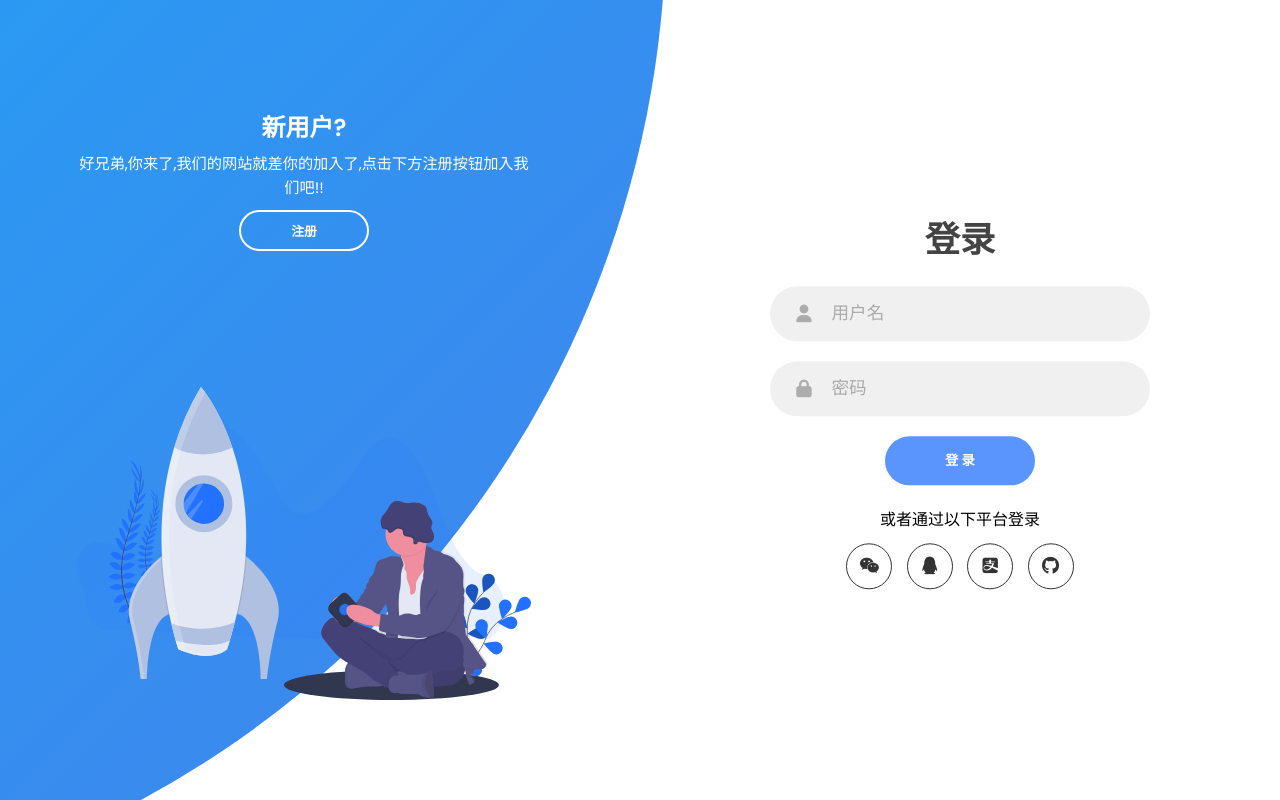
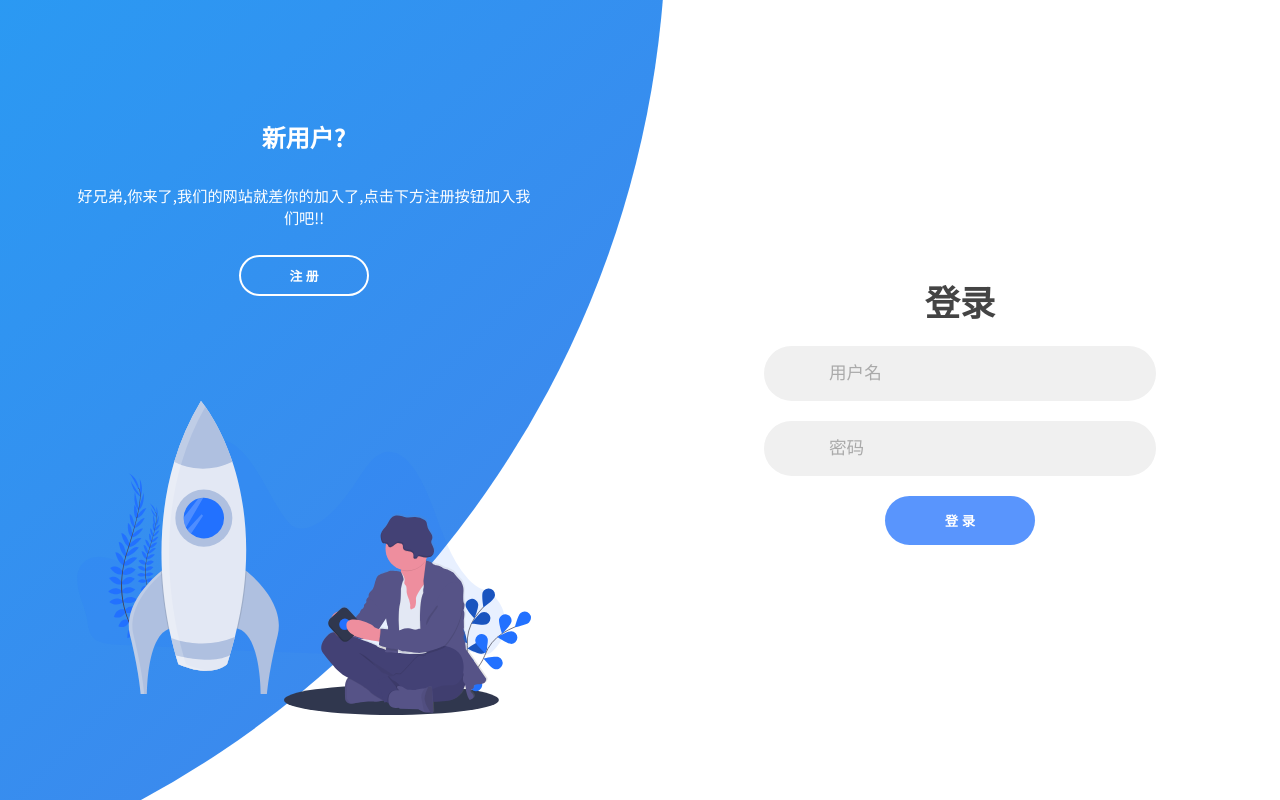
Before and after one commit to AmaneChan/frontend-monitor, a Vue app in the folder packages/frontend/: page / in a window 1280 px wide. Built offline with nearby package versions, Linux system fonts and the light colour scheme.

Commit message:
format code and some fix

```diff
--- a/packages/frontend/index.html
+++ b/packages/frontend/index.html
@@ -2,10 +2,6 @@
 <html lang="en">
   <head>
     <meta charset="UTF-8" />
-    <script
-      src="https://kit.fontawesome.com/64d58efce2.js"
-      crossorigin="anonymous"
-    ></script>
     <link rel="icon" href="/favicon.ico" />
     <meta name="viewport" content="width=device-width, initial-scale=1.0" />
     <title>Vite App</title>
--- a/packages/frontend/src/App.vue
+++ b/packages/frontend/src/App.vue
@@ -1,21 +1,20 @@
 <template>
-<div>
-<login-register></login-register>
-</div>
+	<div>
+		<LoginRegister></LoginRegister>
+	</div>
 </template>
 
-<script setpu lang="ts">
-import LoginRegister from './components/LoginRegister.vue';
-export default{
-    name:'App',
-    components:{
-        LoginRegister
-    },
-    setup(){
-
-    }
-}
+<script setup lang="ts">
+import LoginRegister from './components/LoginRegister.vue'
 </script>
 
 <style>
+@import url('https://fonts.googleapis.com/css2?family=Noto+Sans+SC:wght@300;400;500;700&display=swap');
+
+body {
+	margin: 0;
+	padding: 0;
+
+	font-family: 'Noto Sans SC', sans-serif;
+}
 </style>
--- a/packages/frontend/src/components/LoginRegister.vue
+++ b/packages/frontend/src/components/LoginRegister.vue
@@ -1,5 +1,5 @@
 <template>
-  <div class="container" :class="{'sign-up-mode':signUpMode}">
+	<div class="container" :class="{ 'sign-up-mode': signUpMode }">
 		<!-- 登录 -->
 		<div class="forms-container">
 			<div class="signin-signup">
@@ -14,21 +14,6 @@
 						<input type="password" placeholder="密码" />
 					</div>
 					<input type="submit" value="登 录" class="btn solid" />
-            <p class="social-text">或者通过以下平台登录</p>
-            <div class="social-media">
-              <a href="#" class="social-icon">
-                <i class="fab fa-weixin"></i>
-              </a>
-              <a href="#" class="social-icon">
-                <i class="fab fa-qq"></i>
-              </a>
-              <a href="#" class="social-icon">
-                <i class="fab fa-alipay"></i>
-              </a>
-              <a href="#" class="social-icon">
-                <i class="fab fa-github"></i>
-              </a>
-            </div>
 				</form>
 				<form action="#" class="sign-up-form">
 					<h2 class="title">注册</h2>
@@ -45,21 +30,6 @@
 						<input type="password" placeholder="密码" />
 					</div>
 					<input type="submit" class="btn" value="注 册" />
-            <p class="social-text">或者通过以下平台注册</p>
-            <div class="social-media">
-              <a href="#" class="social-icon">
-                <i class="fab fa-weixin"></i>
-              </a>
-              <a href="#" class="social-icon">
-                <i class="fab fa-qq"></i>
-              </a>
-              <a href="#" class="social-icon">
-                <i class="fab fa-alipay"></i>
-              </a>
-              <a href="#" class="social-icon">
-                <i class="fab fa-github"></i>
-              </a>
-            </div>
 				</form>
 			</div>
 		</div>
@@ -71,10 +41,13 @@
 					<h3>新用户?</h3>
 					<p>
 						好兄弟,你来了,我们的网站就差你的加入了,点击下方注册按钮加入我们吧!!
-
 					</p>
-            <button @click="signUpMode=!signUpMode" class="btn transparent" id="sign-up-btn">
-              注册
+					<button
+						@click="signUpMode = !signUpMode"
+						class="btn transparent"
+						id="sign-up-btn"
+					>
+						注 册
 					</button>
 				</div>
 				<img src="../assets/img/log.svg" class="image" alt="" />
@@ -83,10 +56,12 @@
 			<div class="panel right-panel">
 				<div class="content">
 					<h3>已经是我们自己人了吗?</h3>
-            <p>
-                那好兄弟,你直接点击登录按钮,登录到我们这优秀的系统里!!
-            </p>
-            <button @click="signUpMode=!signUpMode" class="btn transparent" id="sign-in-btn">
+					<p>那好兄弟,你直接点击登录按钮,登录到我们这优秀的系统里!!</p>
+					<button
+						@click="signUpMode = !signUpMode"
+						class="btn transparent"
+						id="sign-in-btn"
+					>
 						登 录
 					</button>
 				</div>
@@ -96,39 +71,22 @@
 	</div>
 </template>
 
-<script>
+<script lang="ts" setup>
 import { ref } from 'vue'
 
-export default {
-    name:"LoginRegister",
-    components:{},
-    setup(){
-      const signUpMode = ref(false);
-      return {signUpMode}
-    }
-}
+const signUpMode = ref(false)
 </script>
 
-<style>
-@import url("https://fonts.googleapis.com/css2?family=Poppins:wght@200;300;400;500;600;700;800&display=swap");
-
-* {
-  margin: 0;
-  padding: 0;
-  box-sizing: border-box;
-}
-
-body,
-input {
-  font-family: "Poppins", sans-serif;
-}
-
+<style scoped>
 .container {
 	position: relative;
 	width: 100%;
 	background-color: #fff;
 	min-height: 100vh;
 	overflow: hidden;
+	margin: 0;
+	padding: 0;
+	box-sizing: border-box;
 }
 
 .forms-container {
@@ -189,6 +147,7 @@ form.sign-in-form {
 	grid-template-columns: 15% 85%;
 	padding: 0 0.4rem;
 	position: relative;
+	user-select: none;
 }
 
 .input-field i {
@@ -257,6 +216,7 @@ form.sign-in-form {
 	margin: 10px 0;
 	cursor: pointer;
 	transition: 0.5s;
+	user-select: none;
 }
 
 .btn:hover {
@@ -273,7 +233,7 @@ form.sign-in-form {
 }
 
 .container:before {
-  content: "";
+	content: '';
 	position: absolute;
 	height: 2000px;
 	width: 2000px;
@@ -290,6 +250,8 @@ form.sign-in-form {
 	width: 100%;
 	transition: transform 1.1s ease-in-out;
 	transition-delay: 0.4s;
+	user-select: none;
+	-webkit-user-drag: none;
 }
 
 .panel {
@@ -510,5 +472,4 @@ form.sign-in-form {
 		left: 50%;
 	}
 }
-
 </style>
```
Lines whose indentation alone changed are shown as unchanged.
